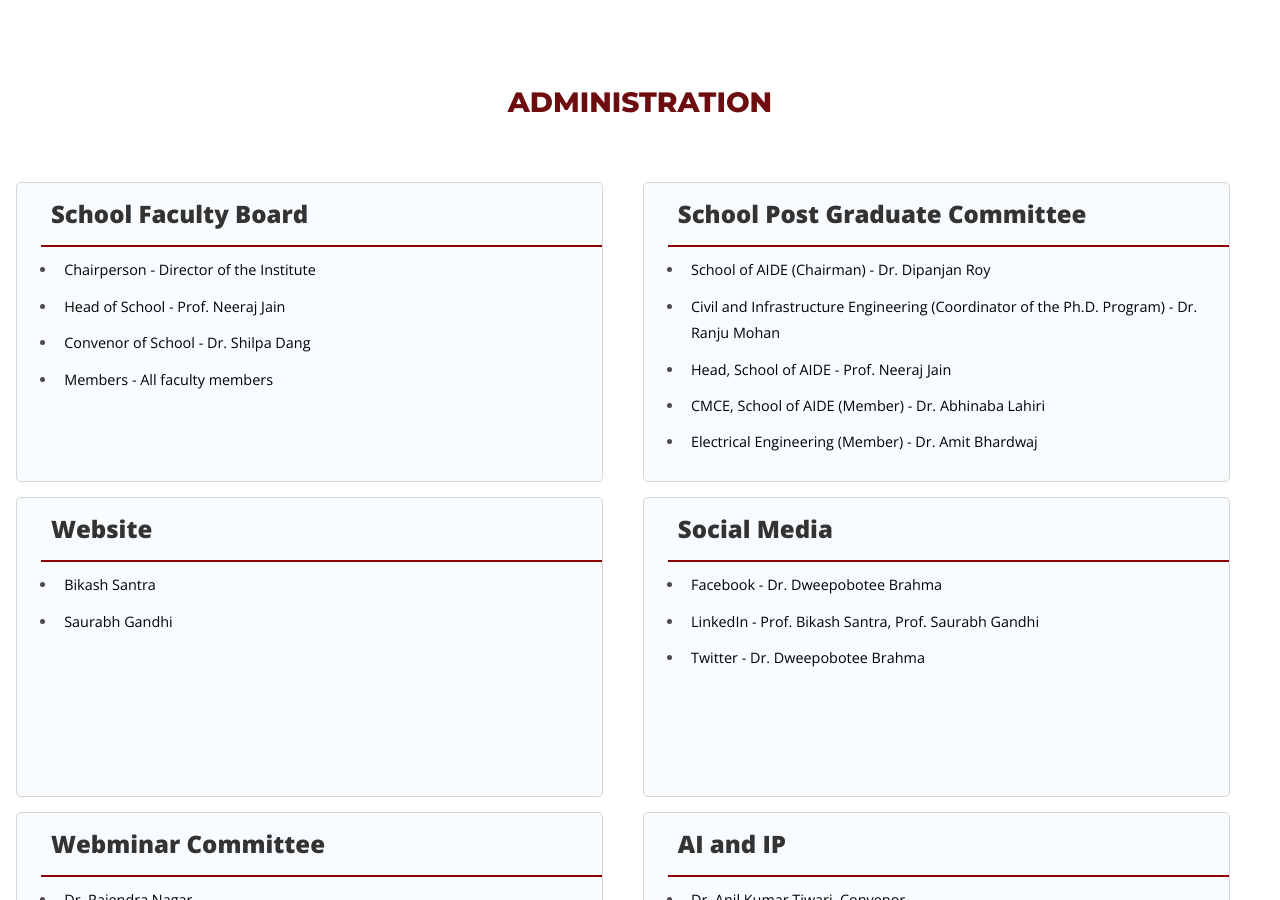
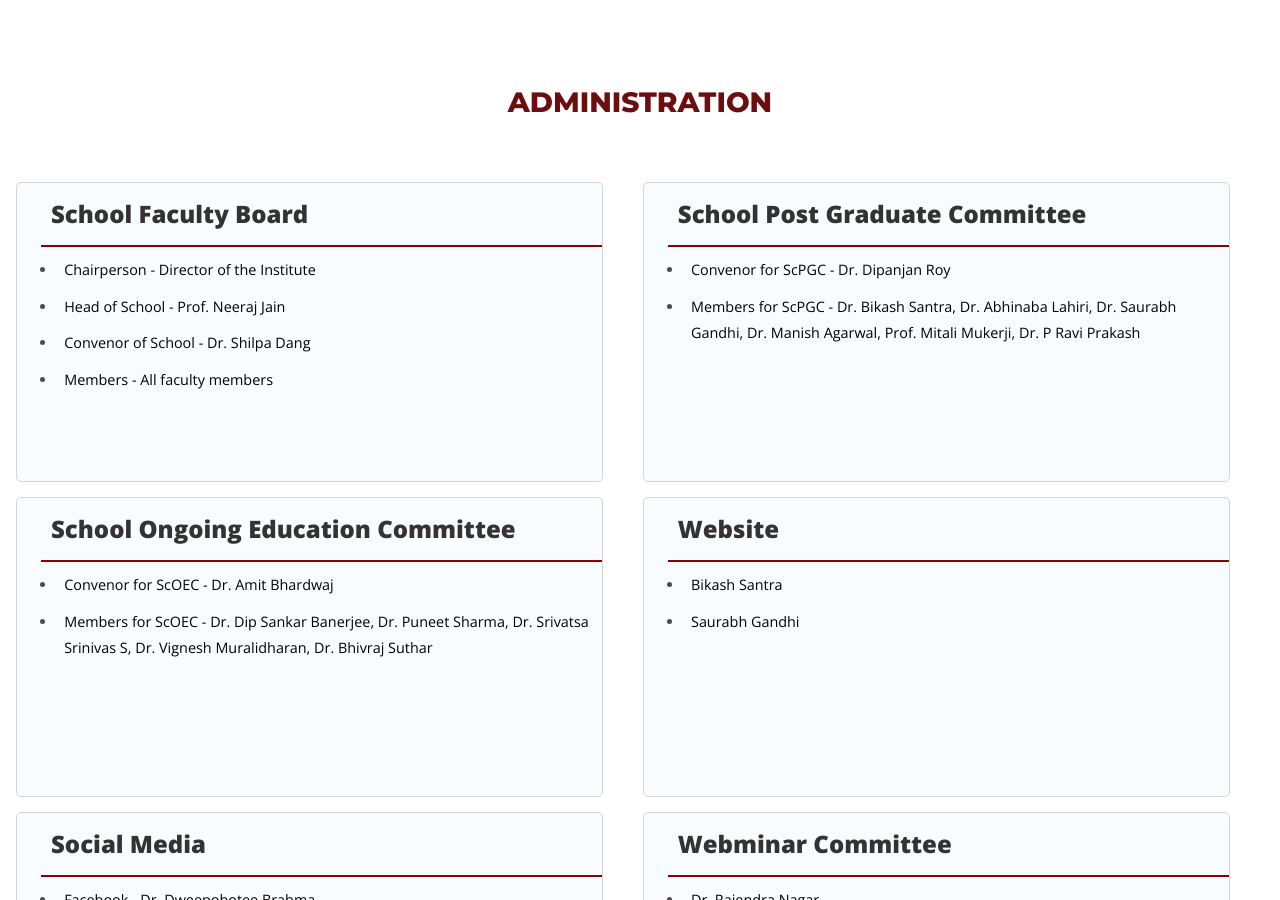
Before and after one commit to SAIDEIITJ/SAIDE_main, a Jekyll site: the page built from _pages/governance.md, in a window 1280 px wide and 900 px high, scrolled down 631 px. Built offline with Jekyll 4.4.1, drawn with Linux system fonts in a browser that asks for light colours; nearby versions of some CDN libraries; some of the changed text lies outside the part shown.

Commit message:
Update administration

```diff
--- a/_data/administration.yaml
+++ b/_data/administration.yaml
@@ -11,22 +11,21 @@
   entry: Members - All faculty members
   link: '#'
 - position: School Post Graduate Committee
-  entry: School of AIDE (Chairman) - Dr. Dipanjan Roy
+  entry: Convenor for ScPGC - Dr. Dipanjan Roy
   link: https://dipanjanr.com/
 - position: School Post Graduate Committee
   entry: >-
-    Civil and Infrastructure Engineering (Coordinator of the Ph.D. Program) -
-    Dr. Ranju Mohan
-  link: '#'
-- position: School Post Graduate Committee
-  entry: Head, School of AIDE - Prof. Neeraj Jain
-  link: https://iitj.irins.org/profile/205254
-- position: School Post Graduate Committee
-  entry: CMCE, School of AIDE (Member) - Dr. Abhinaba Lahiri
-  link: https://sites.google.com/view/abhinabalahiri/home
-- position: School Post Graduate Committee
-  entry: Electrical Engineering (Member) - Dr. Amit Bhardwaj
-  link: http://home.iitj.ac.in/~amitb/
+    Members for ScPGC - Dr. Bikash Santra, Dr. Abhinaba Lahiri, Dr. Saurabh
+    Gandhi, Dr. Manish Agarwal, Prof. Mitali Mukerji, Dr. P Ravi Prakash
+  link: null
+- position: School Ongoing Education Committee
+  entry: Convenor for ScOEC - Dr. Amit Bhardwaj
+  link: null
+- position: School Ongoing Education Committee
+  entry: >-
+    Members for ScOEC - Dr. Dip Sankar Banerjee, Dr. Puneet Sharma, Dr. Srivatsa
+    Srinivas S, Dr. Vignesh Muralidharan, Dr. Bhivraj Suthar
+  link: null
 - position: Website
   entry: Bikash Santra
   link: http://home.iitj.ac.in/~bikash/
@@ -54,6 +53,3 @@
 - position: AI Standards Group
   entry: Prof. Mayank Vatsa, Convenor
   link: http://home.iitj.ac.in/~mvatsa/
-- position: School Ongoing Education Committee
-  entry: null
-  link: null
```
